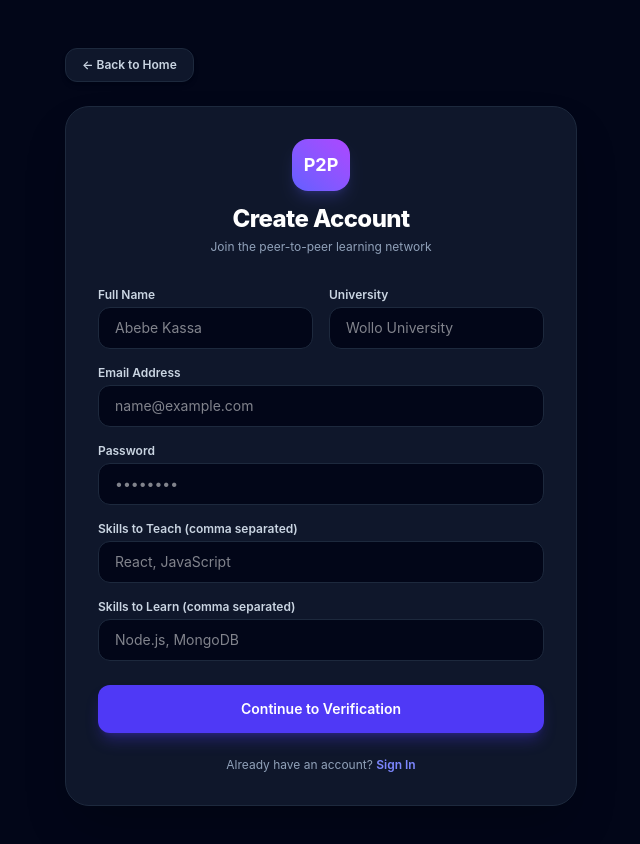
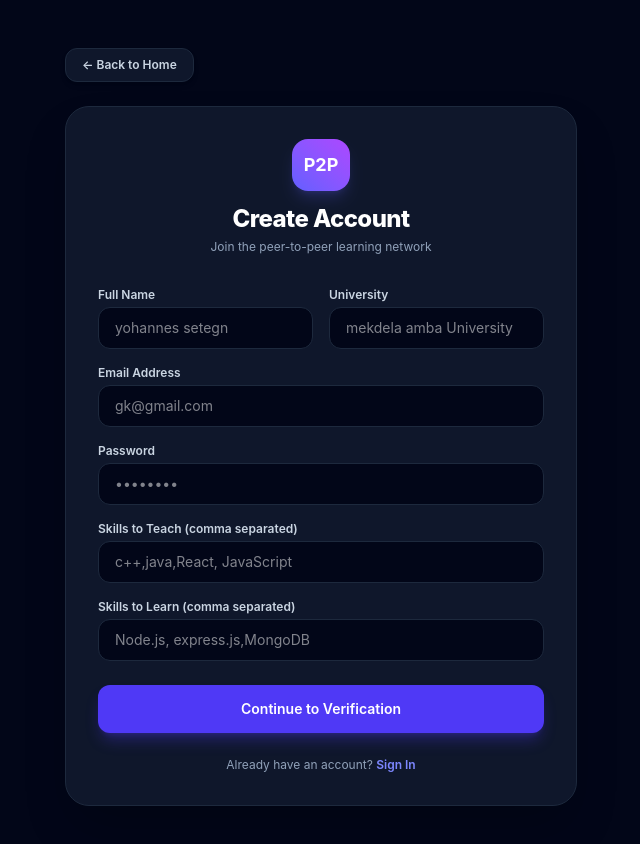
Before and after one commit to gize22/P2P, a React (Vite) app in the folder frontend/: page /register in a window 1280 px wide. Shown: the top 844 px of the page, without its empty margins (319-959 px from the left). Built offline with nearby package versions, Linux system fonts and the light colour scheme; no server answers.

Commit message:
edit place honders

```diff
--- a/frontend/src/pages/Register.jsx
+++ b/frontend/src/pages/Register.jsx
@@ -64,17 +64,17 @@ export default function Register() {
           <div className="grid grid-cols-1 md:grid-cols-2 gap-4">
             <div>
               <label className="block text-xs font-semibold text-slate-300 mb-1">Full Name</label>
-              <input type="text" name="name" placeholder="Abebe Kassa" onChange={handleChange} required className="w-full px-4 py-2.5 bg-slate-950 border border-slate-800 rounded-xl text-white text-sm focus:outline-none focus:border-indigo-500 transition" />
+              <input type="text" name="name" placeholder="yohannes setegn" onChange={handleChange} required className="w-full px-4 py-2.5 bg-slate-950 border border-slate-800 rounded-xl text-white text-sm focus:outline-none focus:border-indigo-500 transition" />
             </div>
             <div>
               <label className="block text-xs font-semibold text-slate-300 mb-1">University</label>
-              <input type="text" name="university" placeholder="Wollo University" onChange={handleChange} required className="w-full px-4 py-2.5 bg-slate-950 border border-slate-800 rounded-xl text-white text-sm focus:outline-none focus:border-indigo-500 transition" />
+              <input type="text" name="university" placeholder="mekdela amba University" onChange={handleChange} required className="w-full px-4 py-2.5 bg-slate-950 border border-slate-800 rounded-xl text-white text-sm focus:outline-none focus:border-indigo-500 transition" />
             </div>
           </div>
 
           <div>
             <label className="block text-xs font-semibold text-slate-300 mb-1">Email Address</label>
-            <input type="email" name="email" placeholder="name@example.com" onChange={handleChange} required className="w-full px-4 py-2.5 bg-slate-950 border border-slate-800 rounded-xl text-white text-sm focus:outline-none focus:border-indigo-500 transition" />
+            <input type="email" name="email" placeholder="gk@gmail.com" onChange={handleChange} required className="w-full px-4 py-2.5 bg-slate-950 border border-slate-800 rounded-xl text-white text-sm focus:outline-none focus:border-indigo-500 transition" />
           </div>
 
           <div>
@@ -84,12 +84,12 @@ export default function Register() {
 
           <div>
             <label className="block text-xs font-semibold text-slate-300 mb-1">Skills to Teach (comma separated)</label>
-            <input type="text" name="skillsToTeach" placeholder="React, JavaScript" onChange={handleChange} className="w-full px-4 py-2.5 bg-slate-950 border border-slate-800 rounded-xl text-white text-sm focus:outline-none focus:border-indigo-500 transition" />
+            <input type="text" name="skillsToTeach" placeholder="c++,java,React, JavaScript" onChange={handleChange} className="w-full px-4 py-2.5 bg-slate-950 border border-slate-800 rounded-xl text-white text-sm focus:outline-none focus:border-indigo-500 transition" />
           </div>
 
           <div>
             <label className="block text-xs font-semibold text-slate-300 mb-1">Skills to Learn (comma separated)</label>
-            <input type="text" name="skillsToLearn" placeholder="Node.js, MongoDB" onChange={handleChange} className="w-full px-4 py-2.5 bg-slate-950 border border-slate-800 rounded-xl text-white text-sm focus:outline-none focus:border-indigo-500 transition" />
+            <input type="text" name="skillsToLearn" placeholder="Node.js, express.js,MongoDB" onChange={handleChange} className="w-full px-4 py-2.5 bg-slate-950 border border-slate-800 rounded-xl text-white text-sm focus:outline-none focus:border-indigo-500 transition" />
           </div>
 
           <button type="submit" disabled={loading} className="w-full py-3.5 bg-indigo-600 hover:bg-indigo-500 text-white font-semibold rounded-xl transition shadow-lg shadow-indigo-600/30 text-sm mt-2 disabled:opacity-50">
```
